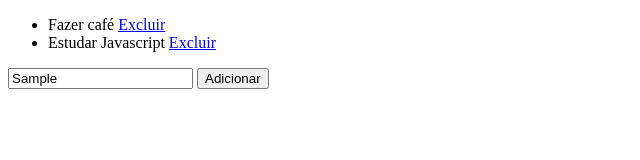
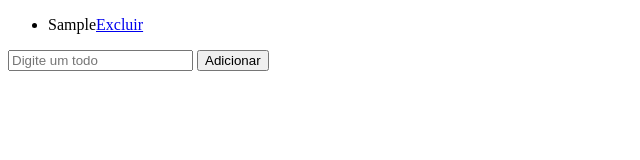
Before and after one commit to BrunoSaibert/todo-js, a plain HTML site: page index.html in a window 1280 px wide. Both pictures are taken after typing "Sample" into the empty fields and a click on the button "Adicionar". Shown: the whole page, without its empty margins (0-640 px from the left). Drawn offline with Linux system fonts and the light colour scheme.

Commit message:
Finalizar funcionalidades

```diff
--- a/app.js
+++ b/app.js
@@ -0,0 +1,47 @@
+var listElement = document.querySelector('#app ul');
+var inputElement = document.querySelector('#app input');
+var buttonElement = document.querySelector('#app button');
+
+var todos = JSON.parse(localStorage.getItem('list_todos')) || [];
+
+function renderTodos() {
+  listElement.innerHTML = '';
+
+  for (todo of todos) {
+    var todoElement = document.createElement('li');
+    var todoText = document.createTextNode(todo);
+
+    var linkElement = document.createElement('a');
+    linkElement.setAttribute('href', '#');
+    var pos = todos.indexOf(todo);
+    linkElement.setAttribute('onclick', `deleteTodo(${pos})`);
+    var linkText = document.createTextNode('Excluir');
+    linkElement.appendChild(linkText);
+
+    todoElement.appendChild(todoText);
+    todoElement.appendChild(linkElement);
+    listElement.appendChild(todoElement);
+  }
+}
+renderTodos();
+
+function addTodo() {
+  var todoText = inputElement.value;
+
+  todos.push(todoText);
+  inputElement.value = '';
+  renderTodos();
+  saveToStorage();
+}
+
+buttonElement.onclick = addTodo;
+
+function deleteTodo(pos) {
+  todos.splice(pos, 1);
+  renderTodos();
+  saveToStorage();
+}
+
+function saveToStorage() {
+  localStorage.setItem('list_todos', JSON.stringify(todos));
+}
--- a/index.html
+++ b/index.html
@@ -11,14 +11,6 @@
 <body>
   <div id="app">
     <ul>
-      <li>
-        Fazer café
-        <a href="#">Excluir</a>
-      </li>
-      <li>
-        Estudar Javascript
-        <a href="#">Excluir</a>
-      </li>
     </ul>
     <input type="text" placeholder="Digite um todo">
     <button>Adicionar</button>
```
